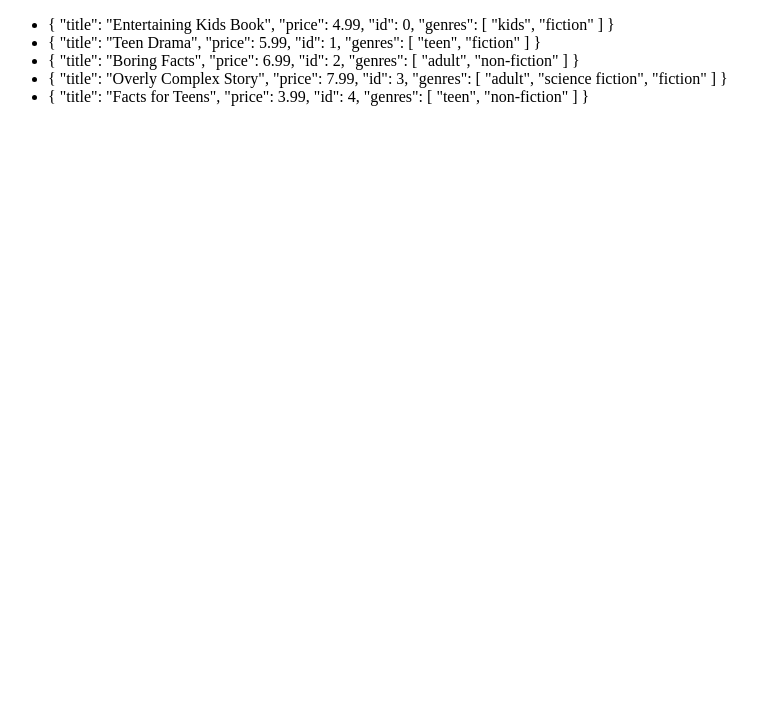
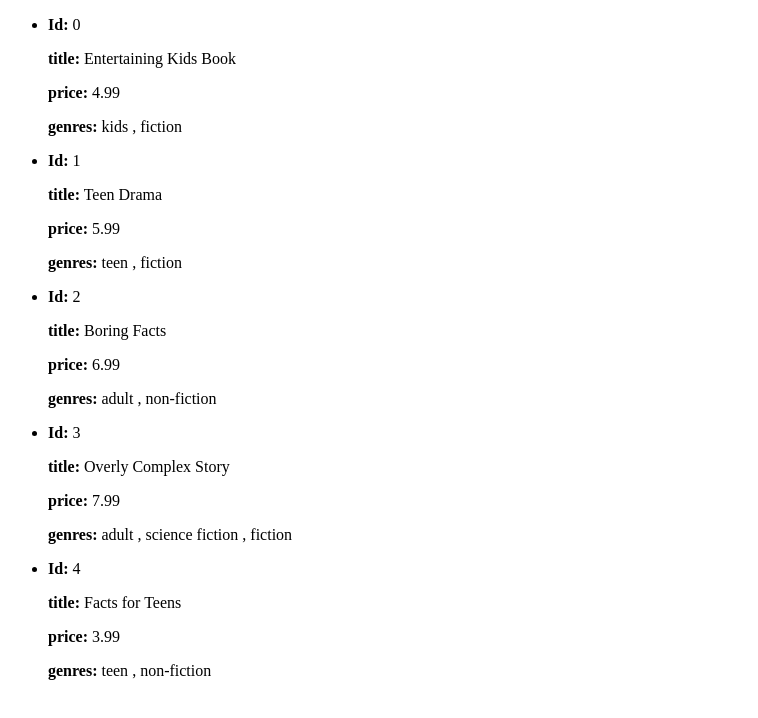
Before and after one commit to budahs/vue-basics, a Vue app: page / in a window 1280 px wide. Shown: the top 718 px of the page, without its empty margins (0-758 px from the left). Built offline with nearby package versions, Linux system fonts and the light colour scheme.

Commit message:
Index and Parent Properties

```diff
--- a/src/main.js
+++ b/src/main.js
@@ -44,7 +44,16 @@ new Vue({
   template: `
     <ul>
       <li v-for="book in books" :key="book.id">
-        {{ book }}
+        <p><strong>Id:</strong> {{ book.id }}</p>
+        <p><strong>title:</strong> {{ book.title }}</p>
+        <p><strong>price:</strong> {{ book.price }}</p>
+        <p>
+          <strong>genres:</strong>
+          <span v-for="(genre, index) in book.genres">
+            {{genre}}
+            <span v-if="index < book.genres.length -1">, </span>
+          </span>
+        </p>
       </li>
     </ul>
     `
```
